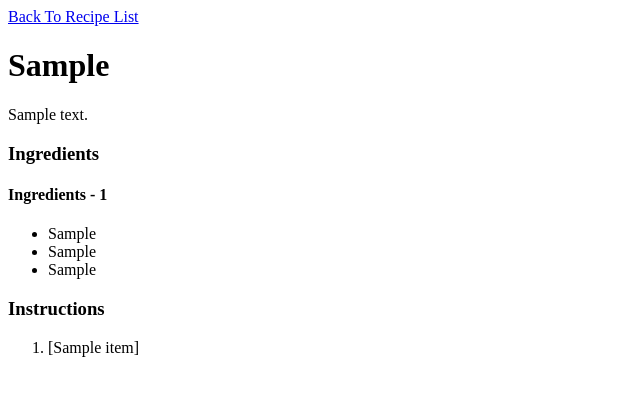
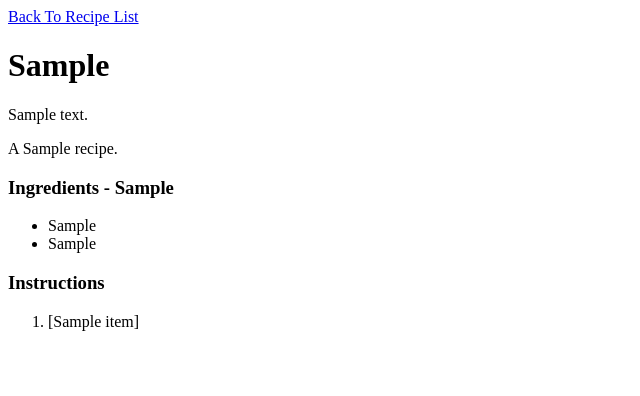
Before and after one commit to suhaibasaeed/Flask, a Flask app: template Jinja2 Templates and Forms/templates/recipe.html in a window 1280 px wide. Shown: the top 396 px of the page, without its empty margins (0-640 px from the left). Run offline with Flask 2, Linux system fonts and the light colour scheme; the template is opened without the code that fills it: most values are stand-ins (such as "Sample title", 1, 10 or a date in 2020).

Commit message:
Added if statements to the recipes doc

```diff
--- a/Jinja2 Templates and Forms/templates/recipe.html
+++ b/Jinja2 Templates and Forms/templates/recipe.html
@@ -2,21 +2,30 @@
 <html>
   <body>
     <a href="/">Back To Recipe List</a>
-    <!-- Make template_recipe title case -->
     <h1>{{ template_recipe | title }}</h1>
-    <!-- Ensure a default description -->
-    <p>{{ template_description | default("A" + template_recipe + "recipe") }}</p>
-    <!-- Output number of ingredients -->
-    <h3>Ingredients</h3>
-    <h4>Ingredients - {{ template_ingredients | length}}</h4>
+    <!-- Insert description if statement here -->
+    {% if template_description %}
+      <p>{{ template_description }}</p>
+    <!-- Include else here -->
+    {% else %}
+      <p></p>
+    {% endif %}
+    {% if template_recipe %}
+      <p>A {{ template_recipe }} recipe.</p>
+    <!-- Be sure to close with an endif block -->
+    {% endif %}
+    <h3>Ingredients - {{ template_ingredients }}</h3>
     <ul>
       <li>{{ template_ingredients[0] }}</li>
       <li>{{ template_ingredients[1] }}</li>
+      <!-- Insert ingredient if statement -->
+      {% if template_ingredients | length == 3 %}
       <li>{{ template_ingredients[2] }}</li>
+      <!-- Be sure to close with an endif block -->
+      {% endif %}
     </ul>
     <h3>Instructions</h3>
     <ol>
-      <!-- Ensure sorted instruction dictionary -->
       <li>{{ template_instructions | dictsort }}</li>
     </ol>
   </body>
```
Also changed, not shown: if_statements_4.py (deleted).
